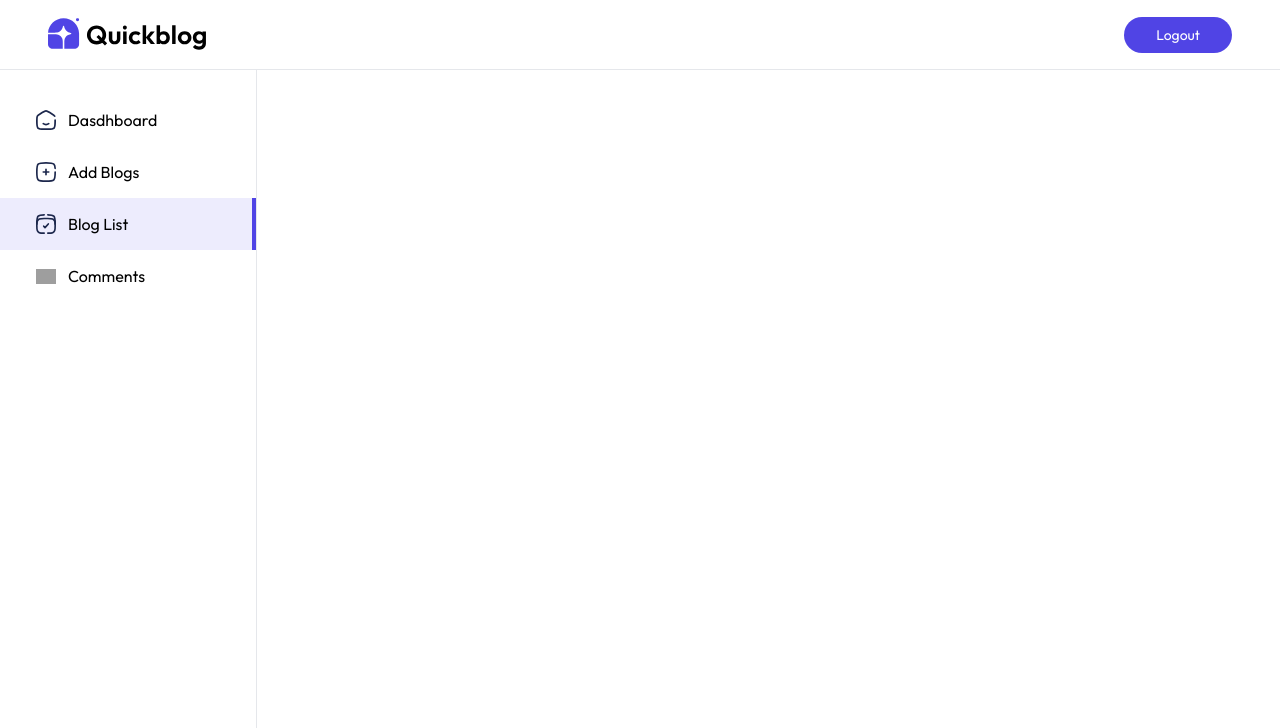
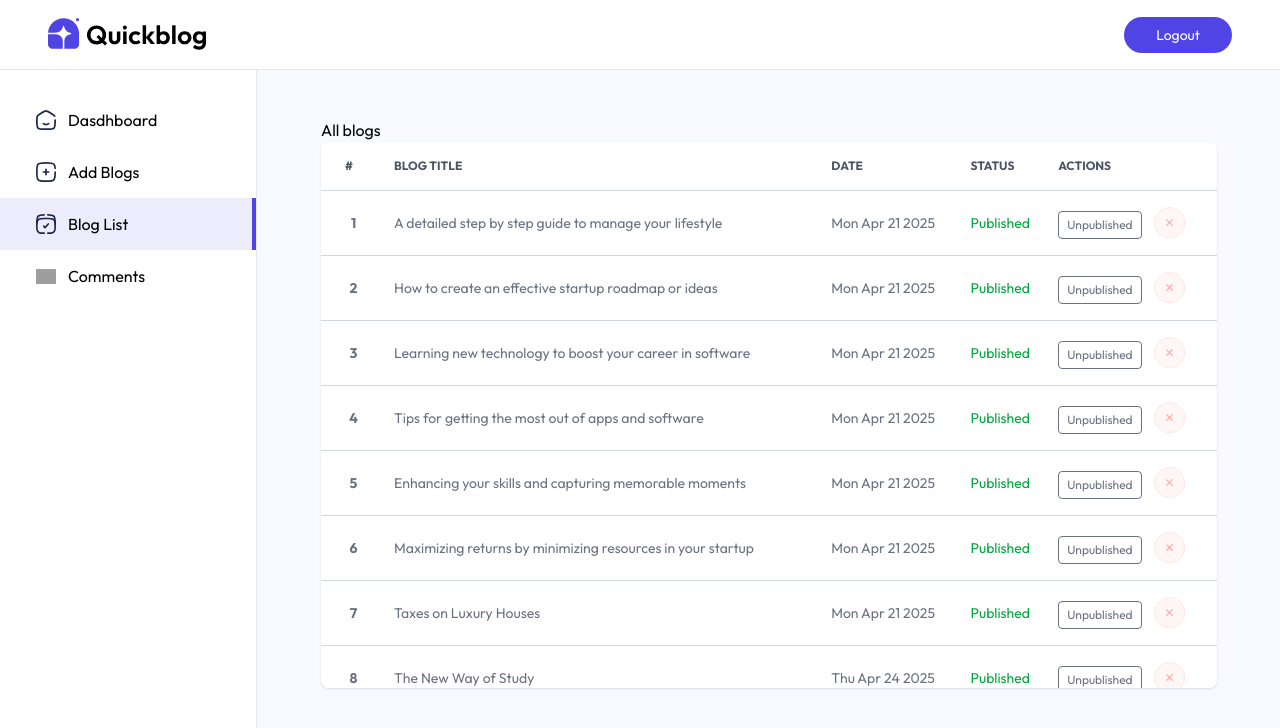
Before and after one commit to waibaBikash/MeroBlog, a React (Vite) app in the folder client/: page /admin/listBlog in a window 1280 px wide. Shown: the top 728 px of the page. Built offline with nearby package versions, Linux system fonts and the light colour scheme; grey boxes are pictures that could not be loaded.

Commit message:
fix: enhance ListBlog component with blog data fetching and improved layout

```diff
--- a/client/src/pages/admin/Dashboard.jsx
+++ b/client/src/pages/admin/Dashboard.jsx
@@ -60,7 +60,7 @@
              <img src={assets.dashboard_icon_4} alt="" />
              <p>Latest Blogs</p>
            </div>
-             <div className='relative max-w-4xl overflow-auto shadow rounded-lg'>
+             <div className='relative max-w-4xl overflow-x-auto shadow rounded-lg scrollbar-hide bg-white'>
                 <table className='w-full text-sm text-gray-500'>
                    <thead className='text-xs text-gray-600 text-left uppercase'>
                        <tr>
--- a/client/src/pages/admin/ListBlog.jsx
+++ b/client/src/pages/admin/ListBlog.jsx
@@ -1,8 +1,41 @@
-import React from 'react'
+import React, { useEffect, useState } from 'react'
+import { blog_data } from '../../assets/assets';
+import BlogTableItem from '../../components/admin/BlogTableItem';
 
 const ListBlog = () => {
+
+   const [blogs, setBlogs] = useState([]);
+
+   const fetchBlogs = async () => {
+    setBlogs(blog_data);
+   }
+
+   useEffect(()=>{
+    fetchBlogs();
+   },[])
   return (
-    <div>
+    <div className='flex-1 pt-5 px-5 sm:pt-12 sm:pl-16 bg-blue-50/50 '>
+       <h1>All blogs</h1>
+
+       <div className='relative h-4/5 max-w-4xl overflow-x-auto shadow rounded-lg scrollbar-hide bg-white'>
+                <table className='w-full text-sm text-gray-500'>
+                   <thead className='text-xs text-gray-600 text-left uppercase'>
+                       <tr>
+                          <th scope='col' className='px-2 py-4 xl:px-6'>#</th>
+                          <th scope='col' className='px-2 py-4'>Blog Title</th>
+                          <th scope='col' className='px-2 py-4 max-sm:hidden'>Date</th>
+                          <th scope='col' className='px-2 py-4 max-sm:hidden'>Status</th>
+                          <th scope='col' className='px-2 py-4'>Actions</th>
+                       </tr>
+                   </thead>
+                    <tbody>
+                       {
+                        blogs.map((blog, index) => {
+                           return <BlogTableItem key={blog._id} blog={blog} fetchBlogs={fetchBlogs} index={index + 1} />
+                       })}
+                    </tbody>
+                </table>
+             </div>
 
     </div>
   )
```
